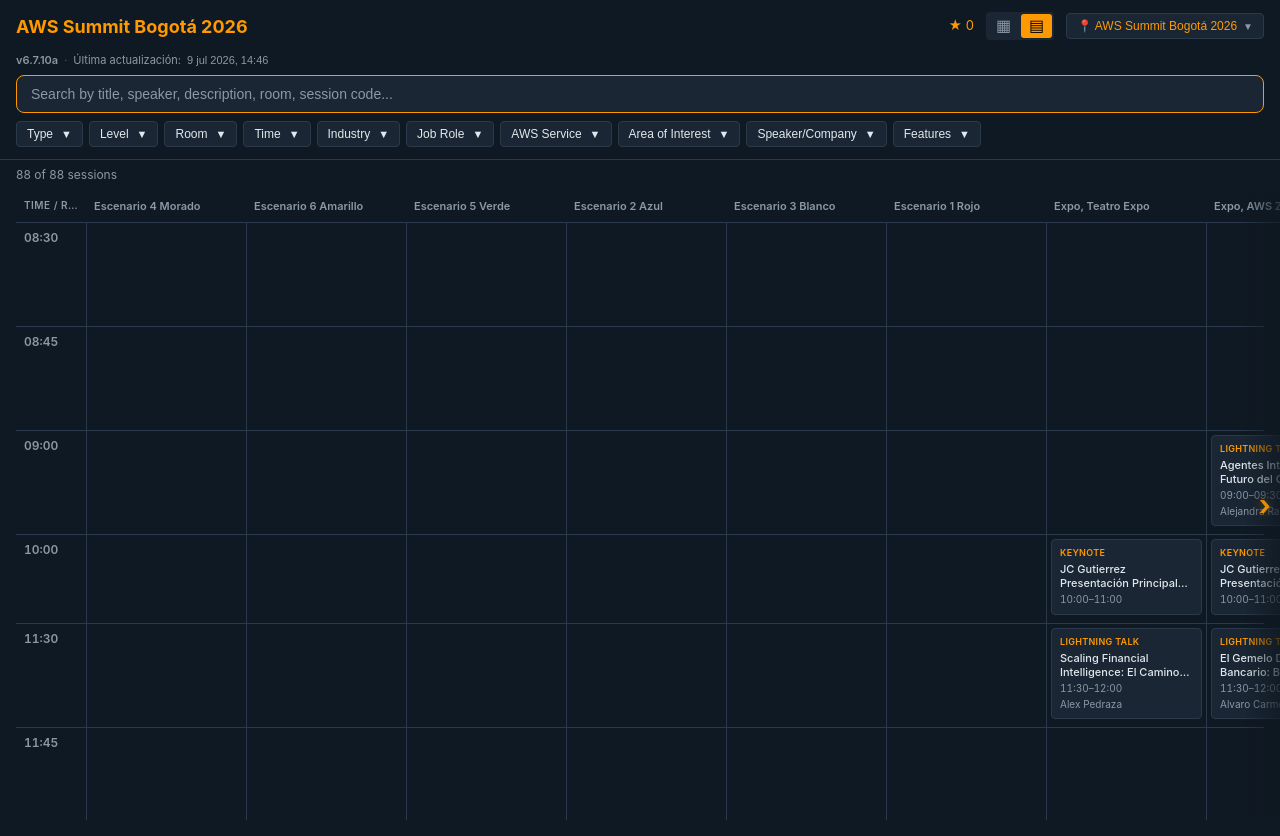
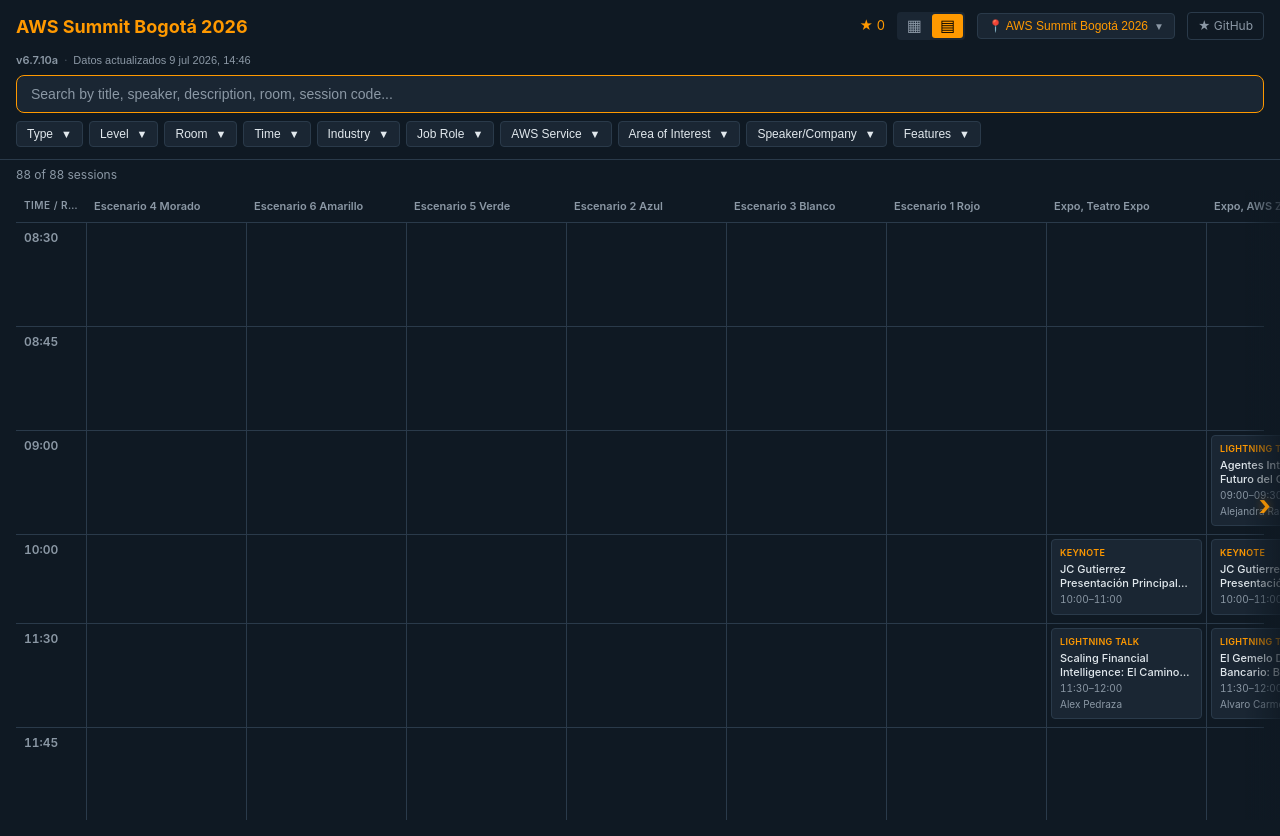
Before and after one commit to Chevere-Labs/aws-summit-madrid-2026, a React (Vite) app in the folder summit-planner/: page / in a window 1280 px wide. Built offline with nearby package versions, Linux system fonts and the light colour scheme.

Commit message:
dropdowns ya no se desaparecen, github star added

```diff
--- a/summit-planner/src/App.css
+++ b/summit-planner/src/App.css
@@ -124,7 +124,6 @@
   font-size: 11px;
   cursor: pointer;
   padding: 0;
-  text-decoration: none;
   transition: color 0.2s;
 }
 
@@ -181,21 +180,14 @@
   display: flex;
   align-items: stretch;
   gap: 6px;
-  overflow-x: auto;
+  flex-wrap: wrap;
   padding-bottom: 4px;
-  -ms-overflow-style: none;
-  scrollbar-width: none;
-}
-
-.filter-bar::-webkit-scrollbar {
-  display: none;
 }
 
 .filter-scroll {
   display: flex;
   gap: 6px;
   flex: 1;
-  overflow-x: auto;
 }
 
 .multi-select {
@@ -929,3 +921,23 @@
   color: var(--accent);
   font-weight: 600;
 }
+
+/* GITHUB STAR */
+.github-star {
+  display: flex;
+  align-items: center;
+  gap: 4px;
+  padding: 4px 10px;
+  font-size: 12px;
+  color: var(--text-muted);
+  text-decoration: none;
+  border: 1px solid var(--border);
+  border-radius: var(--radius-sm);
+  transition: all 0.2s;
+  white-space: nowrap;
+}
+
+.github-star:hover {
+  color: var(--accent);
+  border-color: var(--accent);
+}
--- a/summit-planner/src/App.tsx
+++ b/summit-planner/src/App.tsx
@@ -151,6 +151,15 @@
               selected={city}
               onSelect={handleCityChange}
             />
+            <a
+              className="github-star"
+              href="https://github.com/Chevere-Labs/aws-summit-madrid-2026"
+              target="_blank"
+              rel="noopener noreferrer"
+              title="Star on GitHub"
+            >
+              ★ GitHub
+            </a>
           </div>
         </div>
         <AppInfo version={APP_VERSION} lastFetched={city.lastFetched} />
--- a/summit-planner/src/components/AppInfo.tsx
+++ b/summit-planner/src/components/AppInfo.tsx
@@ -71,13 +71,12 @@
     <div className="app-info">
       <span className="app-info-version">v{version}</span>
       <span className="app-info-sep">·</span>
-      <span className="app-info-label">Última actualización:</span>
       <button
         className="app-info-date"
         onClick={toggleMode}
         title={mode === 'relative' ? 'Mostrar fecha absoluta' : 'Mostrar tiempo relativo'}
       >
-        {dateText}
+        Datos actualizados {mode === 'relative' ? '' : 'el '}{dateText}
       </button>
     </div>
   )
--- a/summit-planner/src/components/FilterBar.tsx
+++ b/summit-planner/src/components/FilterBar.tsx
@@ -1,4 +1,4 @@
-import { useState } from 'react'
+import { useState, useRef, useEffect } from 'react'
 import type { Filters } from '../types'
 
 interface FilterBarProps {
@@ -46,6 +46,23 @@
   onChange: (values: string[]) => void
 }) {
   const [open, setOpen] = useState(false)
+  const ref = useRef<HTMLDivElement>(null)
+
+  useEffect(() => {
+    if (!open) return
+    function handleClickOutside(e: MouseEvent) {
+      if (ref.current && !ref.current.contains(e.target as Node)) setOpen(false)
+    }
+    function handleEscape(e: KeyboardEvent) {
+      if (e.key === 'Escape') setOpen(false)
+    }
+    document.addEventListener('mousedown', handleClickOutside)
+    document.addEventListener('keydown', handleEscape)
+    return () => {
+      document.removeEventListener('mousedown', handleClickOutside)
+      document.removeEventListener('keydown', handleEscape)
+    }
+  }, [open])
 
   const toggle = (value: string) => {
     if (selected.includes(value)) {
@@ -56,7 +73,7 @@
   }
 
   return (
-    <div className="multi-select" onMouseLeave={() => setOpen(false)}>
+    <div className="multi-select" ref={ref}>
       <button
         className={`multi-select-trigger ${selected.length ? 'has-selection' : ''}`}
         onClick={() => setOpen(!open)}
```
